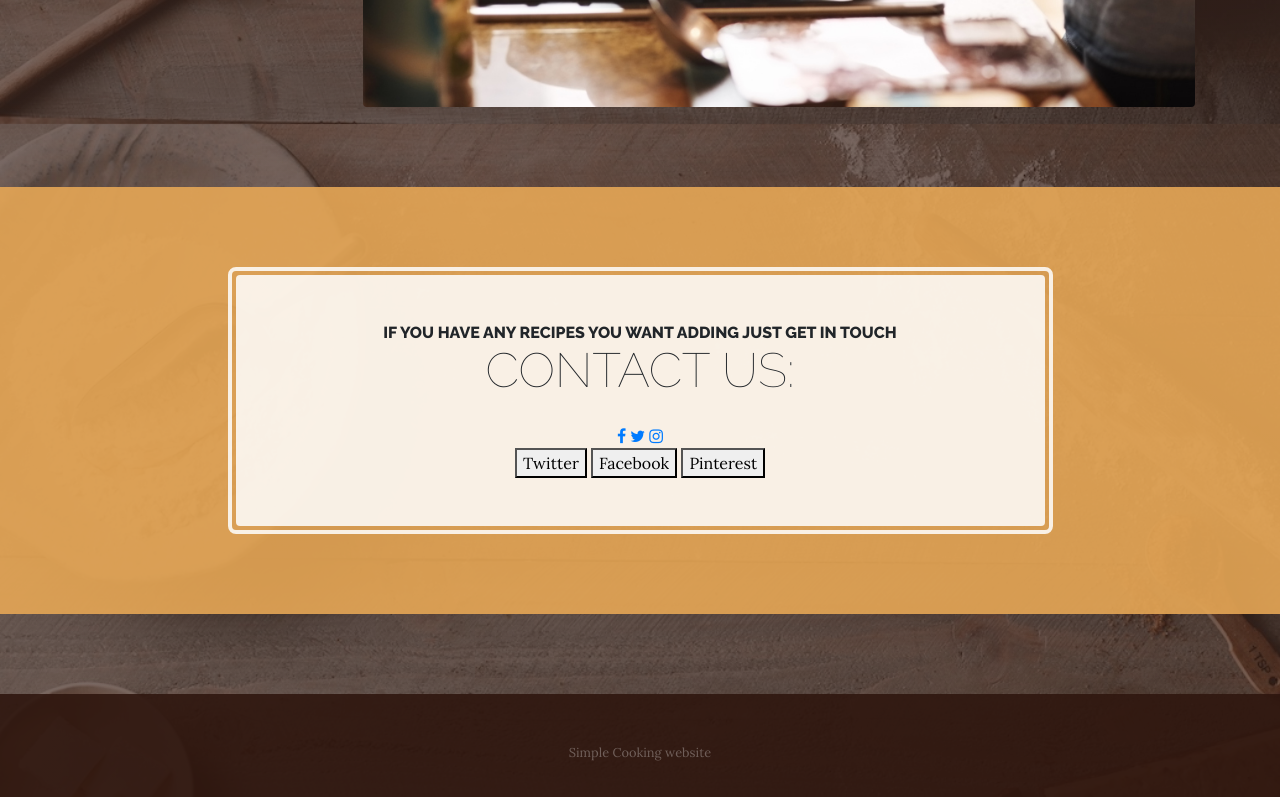
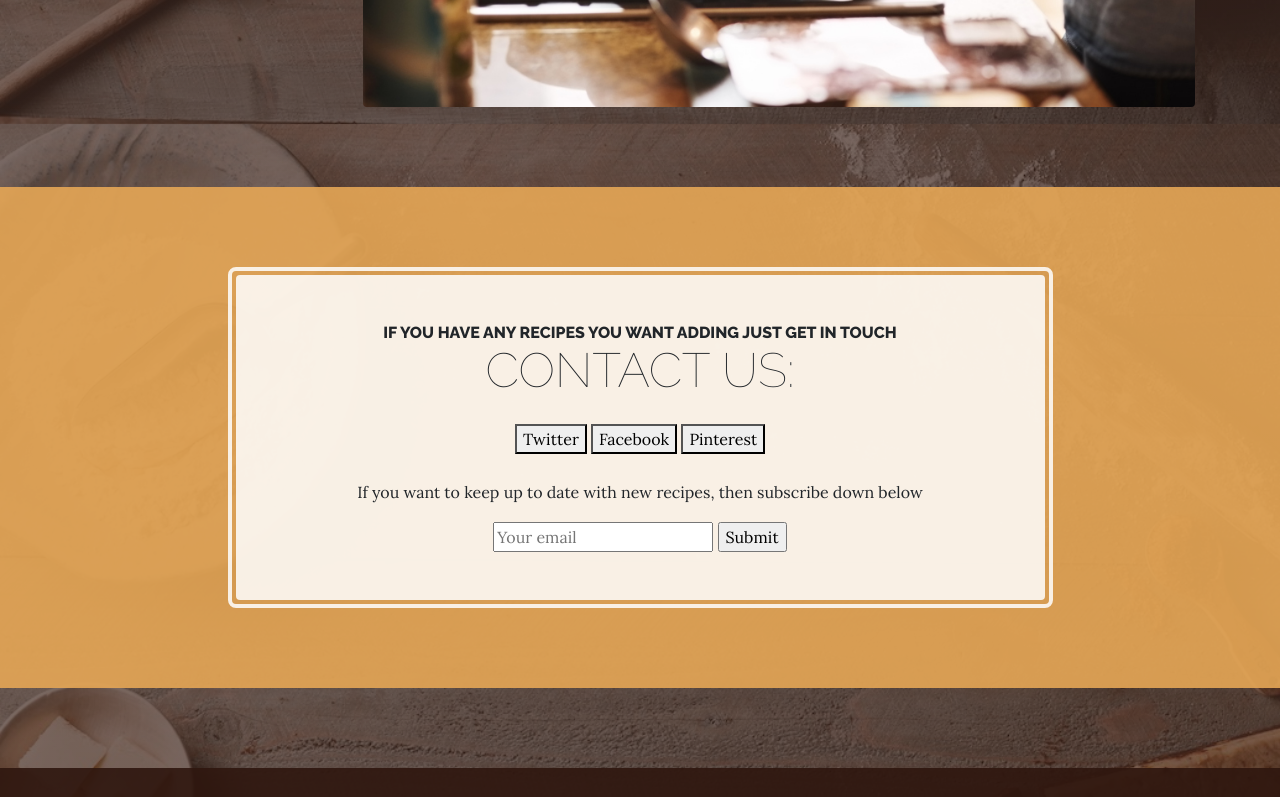
Before and after one commit to 1709330/Final-website, a website: page startbootstrap-business-casual-gh-pages/index.html in a window 1280 px wide. Shown: the part 832-1629 px from the top of the page. Drawn offline with Linux system fonts and the light colour scheme.

Commit message:
Issues with Buttons and Email

```diff
--- a/startbootstrap-business-casual-gh-pages/css/business-casual.css
+++ b/startbootstrap-business-casual-gh-pages/css/business-casual.css
@@ -263,25 +263,3 @@ p {
 #gap {
   color: rgba(255, 255, 255, 0)
 }
-
-#social-buttons {
-  margin-top: 50px;
-}
-
-.fa-facebook {
-    padding: 20px;
-    font-size: 30px;
-    width: 50px;
-    text-align: center;
-    text-decoration: none;
-}
-
-
-.fa:hover {
-    opacity: 0.7;
-}
-
-.fa-facebook {
-    background: #3B5998;
-    color: white;
-  }
--- a/startbootstrap-business-casual-gh-pages/index.html
+++ b/startbootstrap-business-casual-gh-pages/index.html
@@ -84,29 +84,30 @@
                 <span class="section-heading-upper">If you have any recipes you want adding just get in touch</span>
                   <span class="section-heading-lower">Contact us:</span>
               </h2>
-<div>
-  <head>
-<link rel="stylesheet" href="https://cdnjs.cloudflare.com/ajax/libs/font-awesome/4.7.0/css/font-awesome.min.css">
-</head>
-<a href="https://en-gb.facebook.com/" class="fa fa-facebook"></a>
-<a href="https://twitter.com/login?lang=en-gb" class="fa fa-twitter"></a>
-<a href="https://www.instagram.com/accounts/login/?hl=en" class="fa fa-instagram"></a>
-</div>
+
 
         <div id=”social-buttons”>
           <button class=”btn btn-lg btn-twitter”>Twitter</button>
           <button class=”btn btn-lg btn-facebook”>Facebook</button>
           <button class=”btn btn-lg btn-pinterest”>Pinterest</button>
         </div>
-</div>
 
+        <a href="#" class="fa fa-facebook"></a>
+        <a href="#" class="fa fa-twitter"></a>
+        <br>
+
+        <div>
+        <p id="email"> If you want to keep up to date with new recipes, then subscribe down below </p>
+        <input type="email" placeholder="Your email">
+        <input type="submit">
+      </div>
 
               </div>
             </div>
           </div>
         </div>
-      </div>
     </section>
+</div>
 
     <footer class="footer text-faded text-center py-5">
       <div class="container">
```
Also changed, not shown: startbootstrap-business-casual-gh-pages/about.html (+3 -1 lines), startbootstrap-business-casual-gh-pages/products.html (+3 -1 lines), startbootstrap-business-casual-gh-pages/store.html (+3 -1 lines).
